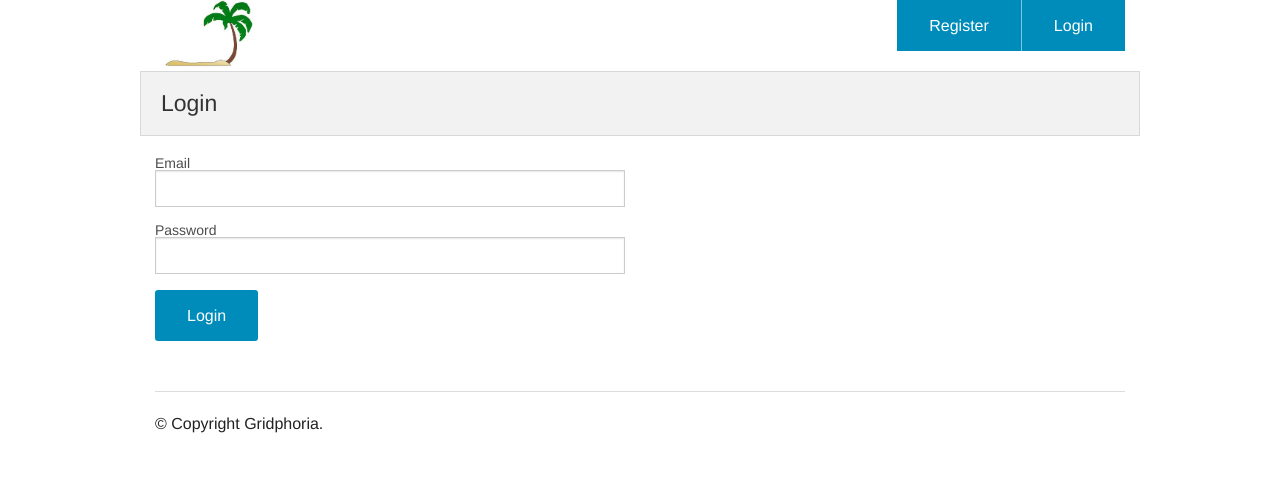
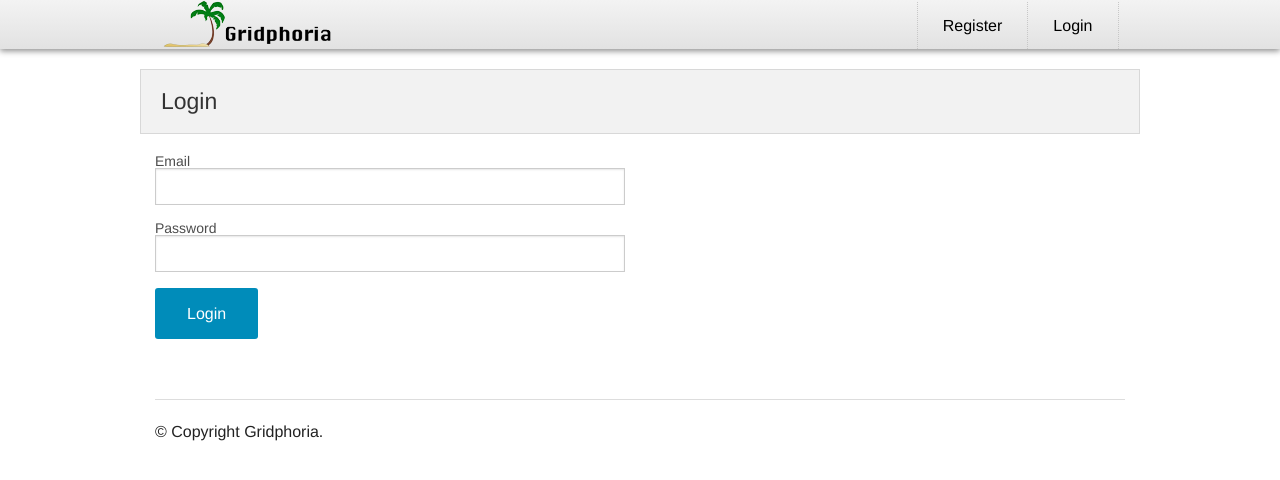
Before and after one commit to intelchip/gridphoria, a CodeIgniter app: page /index.php/pages/login in a window 1280 px wide. Shown: the top 480 px of the page. Run offline with CodeIgniter, Linux system fonts and the light colour scheme.

Commit message:
Cleaned up UI - Added new logo - Cleaned header/navbar area

```diff
--- a/application/controllers/authenticate.php
+++ b/application/controllers/authenticate.php
@@ -54,7 +54,7 @@ class Authenticate extends CI_Controller {
             endif;
 
         else:
-//            redirect("/pages/login/fail");
+            redirect("/pages/login/fail");
         endif;
     }
 
--- a/application/views/layout/header.php
+++ b/application/views/layout/header.php
@@ -12,29 +12,29 @@
         ?>
     </head>
     <body>
-        <header>
+        <header id="header">
 
             <div class="row">
                 <div class="large-3 columns logo">
-                    <img src="/assets/img/logo.png" />
+                    <img src="/assets/img/logo.png" onclick="window.location='<?php echo base_url(); ?>'" />
                 </div>
                 <div class="large-9 columns">
-                    <ul class="right button-group">
+                    <ul class="right nav-bar button-group">
                         <?php
                         $CI = & get_instance();
 
                         $current_user = $CI->session->userdata("uid");
                         if (!$current_user) {
                             ?>
-                            <li><a href="/index.php?/pages/register" class="button">Register</a></li>
-                            <li><a href="/index.php?/pages/login" class="button">Login</a></li>
+                            <li><a href="/index.php?/pages/register">Register</a></li>
+                            <li><a href="/index.php?/pages/login">Login</a></li>
                             <?php
                         } else {
                             ?>
-                            <li><a href="/index.php?/dashboard/" class="button">Dashboard</a></li>
-                            <li><a href="/index.php?/dashboard/" class="button">Add Classes</a></li>
-                            <li><a href="/index.php?/dashboard/" class="button">View Courses</a></li>
-                            <li><a href="/index.php?/dashboard/logout" class="button">Logout</a></li>
+                            <li><a href="/index.php?/dashboard/">Dashboard</a></li>
+                            <li><a href="/index.php?/dashboard/">Add Classes</a></li>
+                            <li><a href="/index.php?/dashboard/">View Courses</a></li>
+                            <li><a href="/index.php?/dashboard/logout">Logout</a></li>
                             <?php
                         }
                         ?>
--- a/application/views/pages/login.php
+++ b/application/views/pages/login.php
@@ -8,7 +8,7 @@
         ?>
         <div data-alert class="alert-box warning">
             There is a problem logging in. Please try again!
-            <a href="#" class="close">&times;</a>
+            <!--<a href="#" class="close">&times;</a>-->
         </div>
         <?php
     }
--- a/assets/css/main.css
+++ b/assets/css/main.css
@@ -7,13 +7,59 @@ and open the template in the editor.
     Created on : Feb 5, 2014, 4:35:54 PM
     Author     : jamesarama
 */
-
+#header {
+    display: block;
+    height: 49px;
+    position: relative;
+    margin: 0;
+    padding: 0 13px 0 0;
+    background-color: #f3f3f3;
+    background-image: -webkit-gradient(linear,0 0,0 100%,from(#f3f3f3),to(#e2e2e2));
+    background-image: -webkit-linear-gradient(top,#f3f3f3,#e2e2e2);
+    background-image: -webkit-gradient(linear,top left,bottom left,from(#f3f3f3),to(#e2e2e2));
+    background-image: -webkit-linear-gradient(top,#f3f3f3,#e2e2e2);
+    background-image: linear-gradient(to bottom,#f3f3f3,#e2e2e2);
+    background-repeat: repeat-x;
+    box-shadow: 0 2px 6px #8B8B8B;
+}
 .main-content{
     display: block;
     min-height: 300px;
+    padding: 20px 0;
 }
 
 .logo img{
-    height: 70px;
+    /*height: 70px;*/
     width: auto;
+    cursor: pointer;
 }
+
+h1, h2, h3, h4 {
+    margin: 0;
+    font-family: "Open Sans",Arial,Helvetica,Sans-Serif;
+    font-weight: 300;
+}
+
+.nav-bar li a{
+    border-left: 1px dotted #c7c7c7;
+    padding: 15px 25px;
+    color: #000;
+}
+
+.nav-bar li:last-child a{
+    border-right: 1px dotted #c7c7c7;
+}
+
+.nav-bar li a:hover{
+    background: #ccc;
+    text-shadow: #eee 0 1px;
+}
+
+.nav-bar li a:active{
+    background: #aaa;
+}
+
+.nav-bar{
+    position: relative;
+    top: 13px;
+}
```
Also changed, not shown: assets/img/logo.png.
